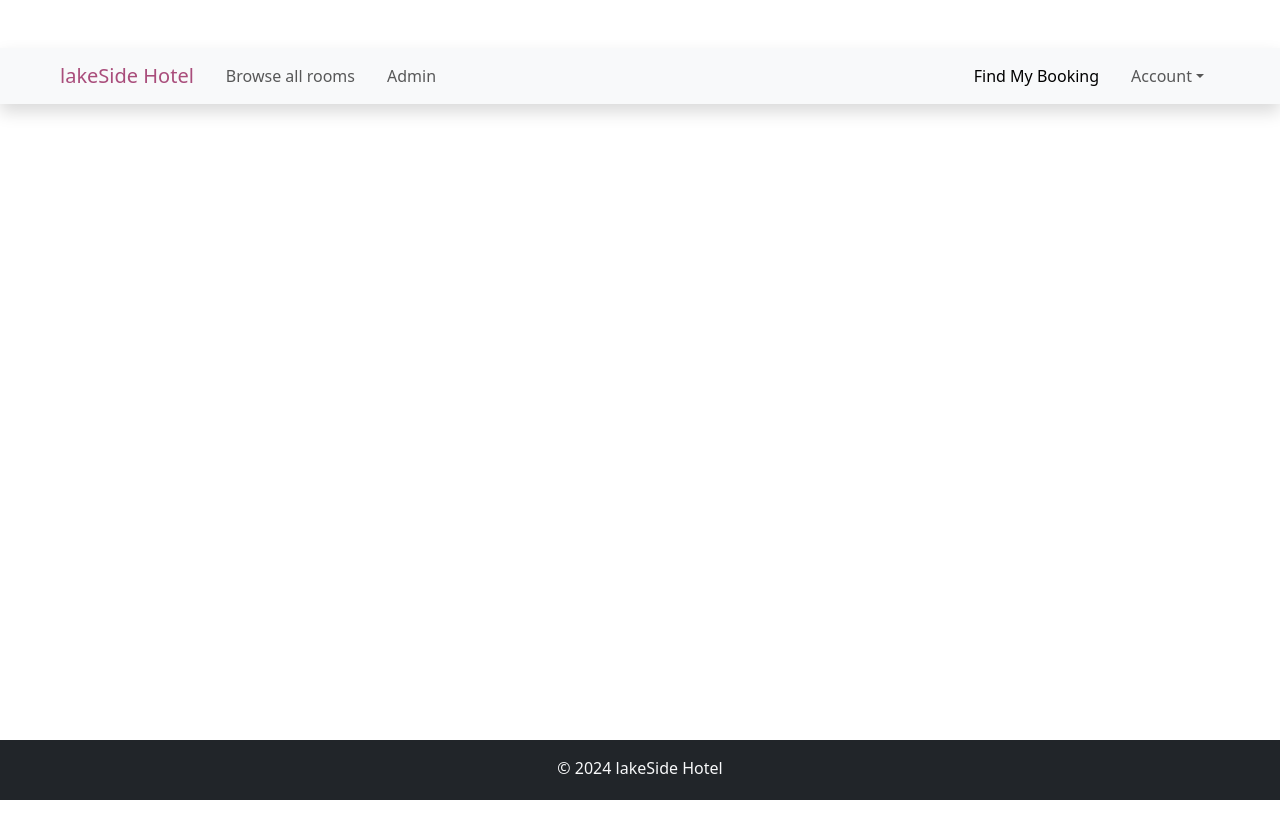
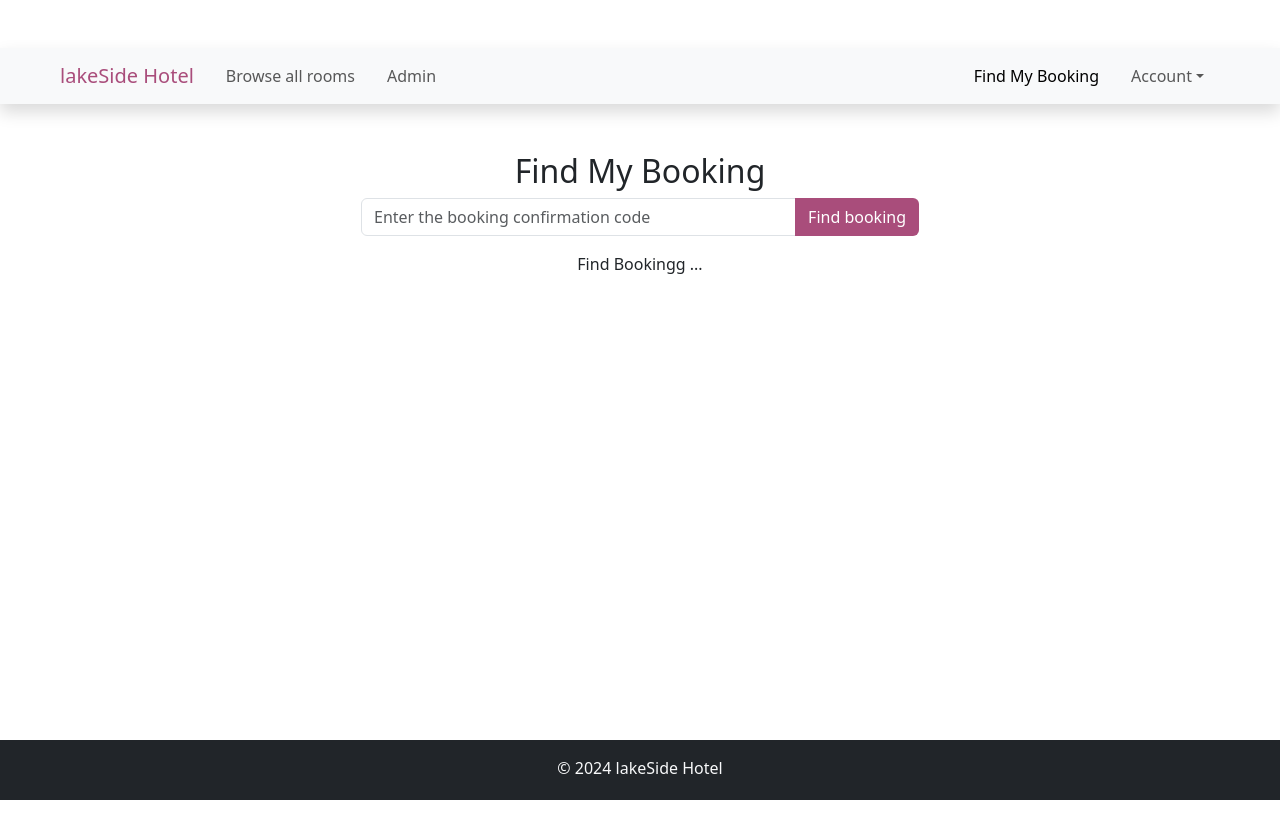
Before and after one commit to ThanhHiepTran-Adventurous/Lake-Side-FE-ReactJs, a React (Vite) app: page /find-booking in a window 1280 px wide. Shown: the top 838 px of the page. Built offline with nearby package versions, Linux system fonts and the light colour scheme.

Commit message:
Add component function find booking

```diff
--- a/src/App.jsx
+++ b/src/App.jsx
@@ -13,6 +13,7 @@
 import Checkout from "./components/bookings/Checkout";
 import BookingSuccess from "./components/bookings/BookingSuccess";
 import Bookings from "./components/bookings/Bookings";
+import FindBooking from "./components/bookings/FindBooking";
 
 function App() {
   return (
@@ -30,6 +31,7 @@
             <Route path="/admin" element={<Admin />} />
             <Route path="/booking-success" element={<BookingSuccess />} />
             <Route path="/existing-bookings" element={<Bookings />} />
+            <Route path="/find-booking" element={<FindBooking />} />
           </Routes>
         </Router>
         <Footer />
--- a/src/components/admin/Admin.jsx
+++ b/src/components/admin/Admin.jsx
@@ -6,7 +6,7 @@
     <section className="container mt-5">
       <h2>Welcome to Admin Panel</h2>
       <hr />
-      <Link to={"/existing-rooms"}>Manage Rooms</Link>
+      <Link to={"/existing-rooms"}>Manage Rooms</Link> <br /> <hr />
       <Link to={"/existing-bookings"}>Manage Bookings</Link>
     </section>
   );
--- /dev/null
+++ b/src/components/bookings/FindBooking.jsx
@@ -0,0 +1,139 @@
+import React, { useState } from "react";
+import {
+  cancelBooking,
+  getBookingByConfirmationCode,
+} from "../utils/ApiFunctions";
+
+const FindBooking = () => {
+  const [confirmationCode, setConfirmationCode] = useState("");
+  const [error, setError] = useState(null);
+  const [successMessage, setSuccessMessage] = useState("");
+  const [isLoading, setIsLoading] = useState(false);
+  const [bookingInfo, setBookingInfo] = useState({
+    id: "",
+    bookingConfirmationCode: "",
+    room: { id: "", roomType: "" },
+    roomNumber: "",
+    checkInDate: "",
+    checkOutDate: "",
+    guestName: "",
+    guestEmail: "",
+    numOfAdults: "",
+    numOfChildren: "",
+    totalNumOfGuest: "",
+  });
+  const [isDeleted, setIsDeleted] = useState(false);
+
+  const emptyBookingInfo = {
+    id: "",
+    bookingConfirmationCode: "",
+    room: { id: "", roomType: "" },
+    roomNumber: "",
+    checkInDate: "",
+    checkOutDate: "",
+    guestName: "",
+    guestEmail: "",
+    numOfAdults: "",
+    numOfChildren: "",
+    totalNumOfGuest: "",
+  };
+
+  const handleInputChange = (e) => {
+    setConfirmationCode(e.target.value);
+  };
+  const handleFormSubmit = async (e) => {
+    e.preventDefault();
+    setIsLoading(true);
+    try {
+      const data = await getBookingByConfirmationCode(confirmationCode);
+      setBookingInfo(data);
+      setError(null);
+    } catch (error) {
+      setBookingInfo(emptyBookingInfo);
+      if (error.response && error.response.status === 404) {
+        setError(error.response.data.message);
+      } else {
+        setError(error.message);
+      }
+    }
+    setTimeout(() => {
+      setIsLoading(false);
+    }, 2000);
+  };
+  const handleBookingCancellation = async (bookingId) => {
+    try {
+      await cancelBooking(bookingInfo.id);
+      setIsDeleted(true);
+      setSuccessMessage("Booking has been cancelled successfully!");
+      setBookingInfo(emptyBookingInfo);
+      setConfirmationCode("");
+      setError("");
+    } catch (error) {
+      setError(error.message);
+    }
+    setTimeout(() => {
+      setSuccessMessage("");
+      setIsDeleted(false);
+    }, 2000);
+  };
+
+  return (
+    <>
+      <div className="container mt-5 d-flex flex-column justify-content-center align-items-center">
+        <h2>Find My Booking</h2>
+        <form onSubmit={handleFormSubmit} className="col-md-6">
+          <div className="input-group mb-3">
+            <input
+              className="form-control"
+              id="confirmationCode"
+              name="confirmationCode"
+              value={confirmationCode}
+              onChange={handleInputChange}
+              placeholder="Enter the booking confirmation code"
+            />
+            <button className="btn btn-hotel input-group-text">
+              Find booking
+            </button>
+          </div>
+        </form>
+        {isLoading ? (
+          <div>Finding booking.......</div>
+        ) : error ? (
+          <div className="text-danger">Error: {error}</div>
+        ) : bookingInfo.bookingConfirmationCode ? (
+          <div className="col-md-6 mt-4 mb-5">
+            <h3>Booking Information</h3>
+            <p>Confirmation Code : {bookingInfo.bookingConfirmationCode}</p>
+            <p>Booking ID : {bookingInfo.id}</p>
+            <p>Room Number : {bookingInfo.room.id}</p>
+            <p>Check-in Date: {bookingInfo.checkInDate}</p>
+            <p>Check-out Date: {bookingInfo.checkOutDate}</p>
+            <p>Full Name: {bookingInfo.guestName}</p>
+            <p>Email Address: {bookingInfo.guestEmail}</p>
+            <p>Adults: {bookingInfo.numOfAdults}</p>
+            <p>Children: {bookingInfo.numOfChildren}</p>
+            <p>Total Guest: {bookingInfo.totalNumOfGuest}</p>
+
+            {!isDeleted && (
+              <button
+                className="btn btn-danger"
+                onClick={() => handleBookingCancellation(bookingInfo.id)}
+              >
+                Cancel Booking
+              </button>
+            )}
+          </div>
+        ) : (
+          <div>Find Bookingg ...</div>
+        )}
+        {isDeleted && (
+          <div className="alert alert-success mt-3" role="alert">
+            {successMessage}
+          </div>
+        )}
+      </div>
+    </>
+  );
+};
+
+export default FindBooking;
```
